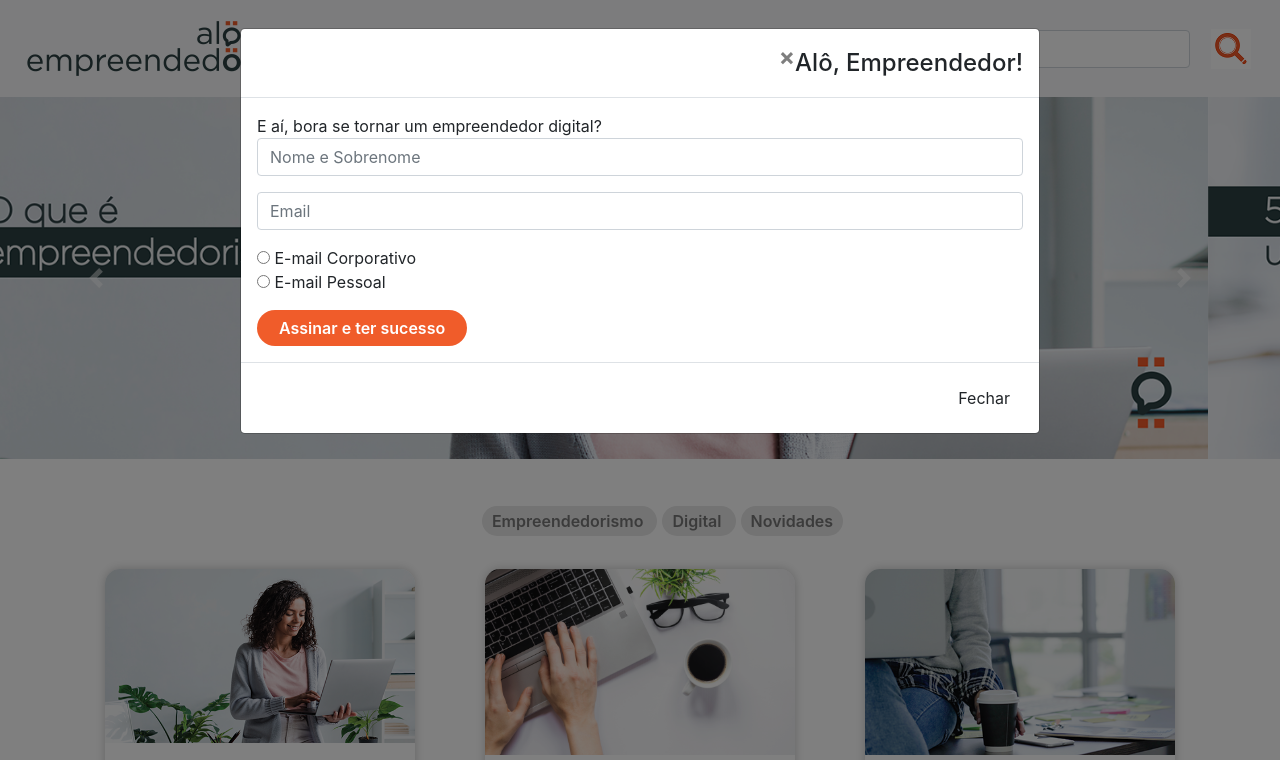
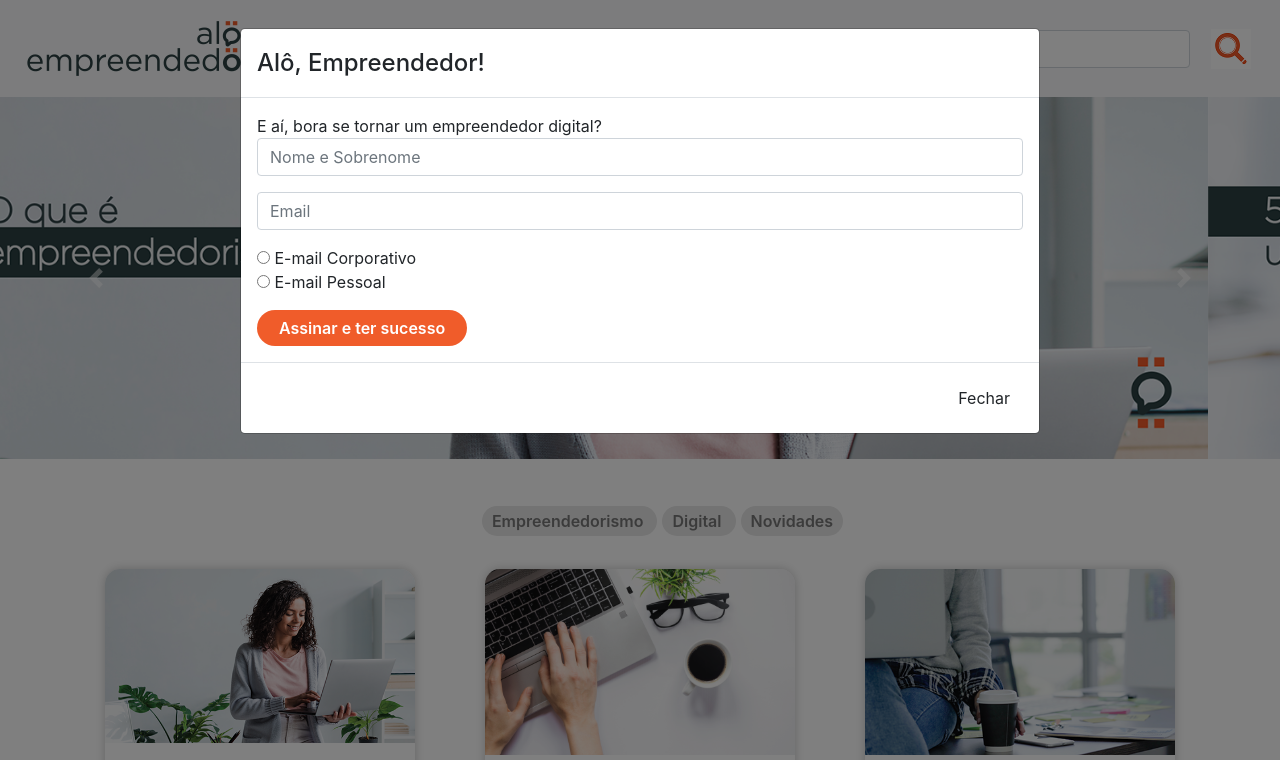
Before and after one commit to LidianeMara/wasabi, a plain HTML site: page index.html in a window 1280 px wide. Shown: the top 760 px of the page. Drawn offline with nearby package versions, Linux system fonts and the light colour scheme.

Commit message:
remove close forms

```diff
--- a/index.html
+++ b/index.html
@@ -295,8 +295,7 @@ src="https://www.facebook.com/tr?id=201448704135106&ev=PageView
 <div class="modal-dialog modal-lg" role="document">
     <div class="modal-content">
         <div class="modal-header">
-            <button type="button" class="close" data-dismiss="modal" aria-label="Close"><span aria-hidden="true">&times;</span></button>
-            <h4 class="modal-title" id="gridSystemModalLabel">Alô, Empreendedor!</h4>
+        <h4 class="modal-title" id="gridSystemModalLabel">Alô, Empreendedor!</h4>
         </div>
         <div class="modal-body">
         E aí, bora se tornar um empreendedor digital?
```
